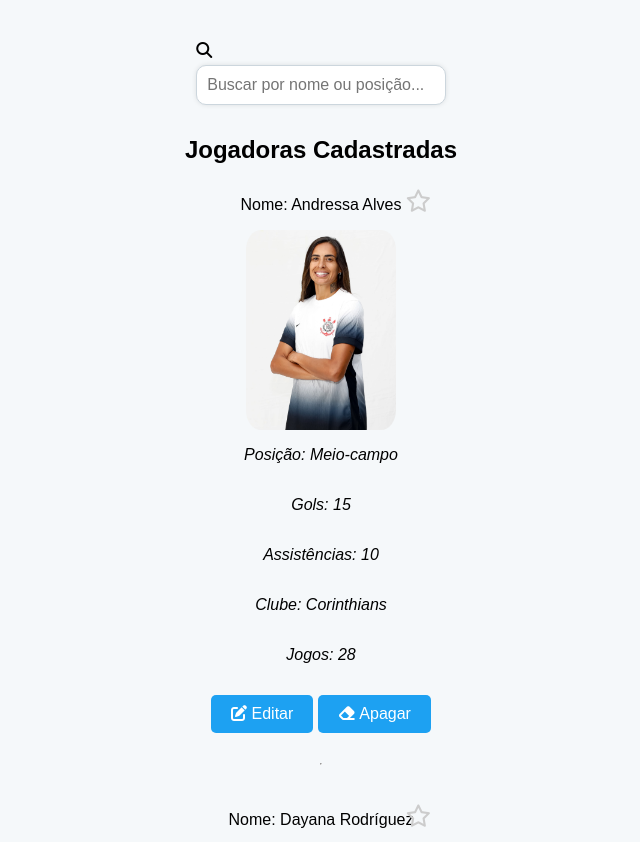
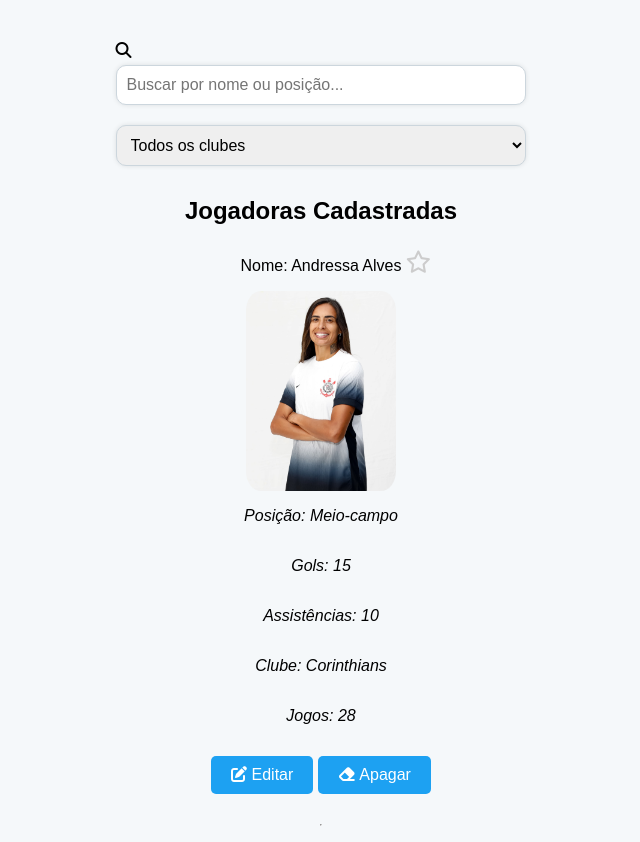
Before and after one commit to JPGodinho/CP1-WebDev-CRUD, a plain HTML site: page index.html in a window 1280 px wide. Shown: the part 780-1622 px from the top of the page, without its empty margins (319-959 px from the left). Drawn offline with Linux system fonts and the light colour scheme.

Commit message:
feat: section com clubes

```diff
--- a/index.html
+++ b/index.html
@@ -52,6 +52,10 @@
     <div class="procurar">
         <i class="fa-solid fa-search"></i>
         <input type="text" id="procurarInput" placeholder="Buscar por nome ou posição...">
+
+        <select id="filtroClube">
+            <option value="">Todos os clubes</option>
+        </select>
     </div>
 
     <h1>Jogadoras Cadastradas</h1>
```
